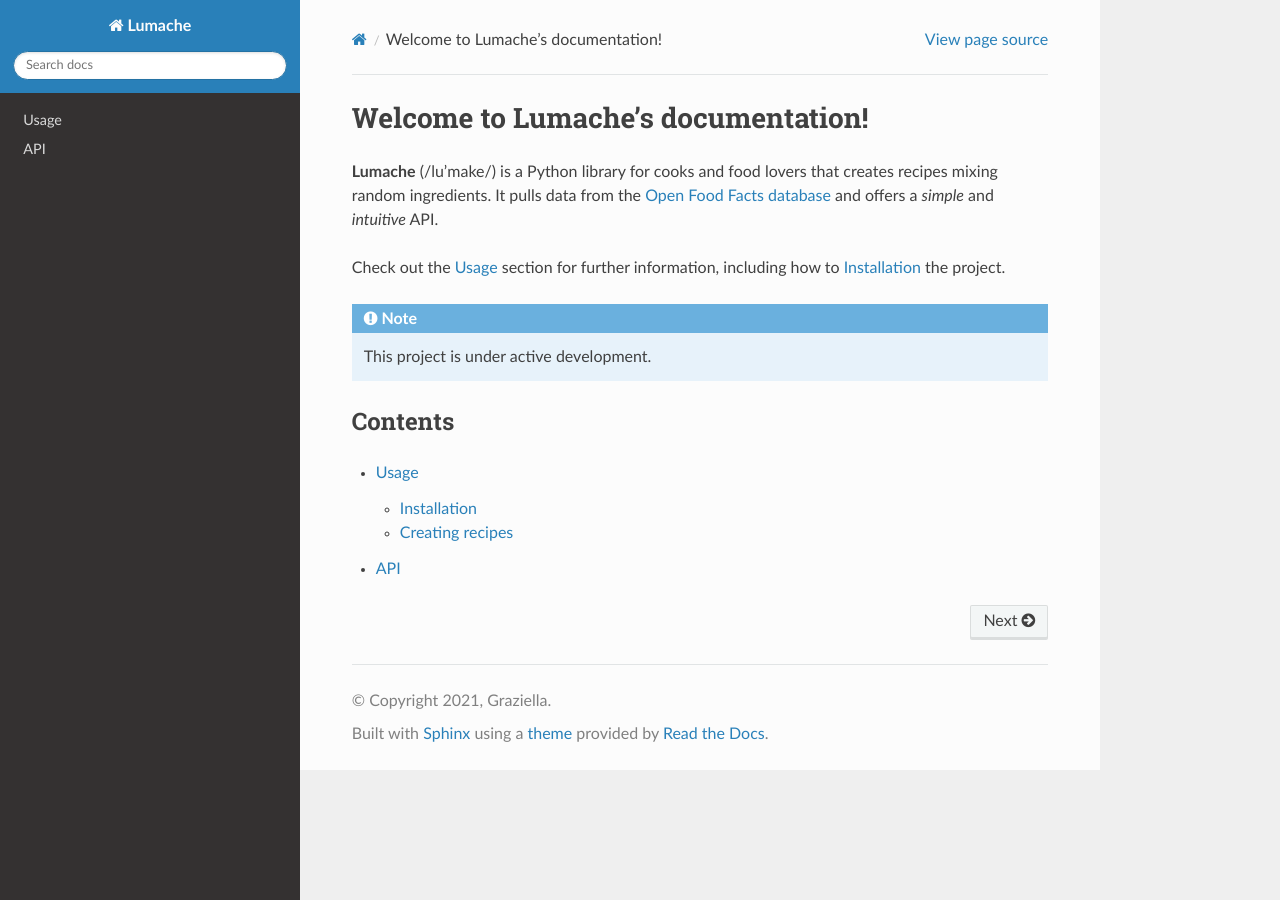
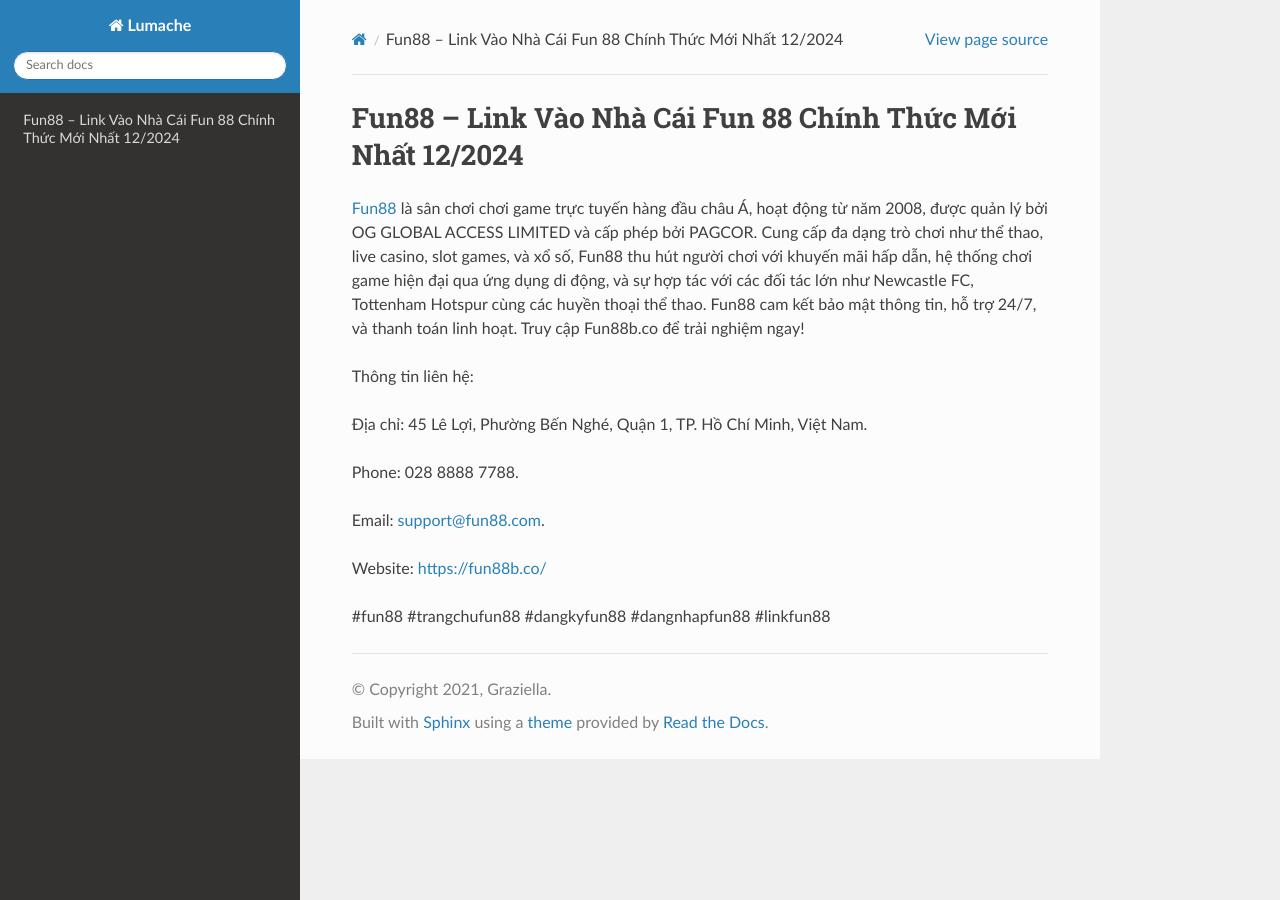
Before and after one commit to parkisngan19/fun88bco1link1, a Sphinx documentation site: the page built from docs/source/index.rst, in a window 1280 px wide. Built offline with Sphinx 7.4.7 and the Read the Docs theme 3.1.0, drawn with Linux system fonts in a browser that asks for light colours.

Commit message:
Update index.rst

```diff
--- a/docs/source/index.rst
+++ b/docs/source/index.rst
@@ -1,22 +1,16 @@
-Welcome to Lumache's documentation!
+Fun88 – Link Vào Nhà Cái Fun 88 Chính Thức Mới Nhất 12/2024
 ===================================
 
-**Lumache** (/lu'make/) is a Python library for cooks and food lovers
-that creates recipes mixing random ingredients.
-It pulls data from the `Open Food Facts database <https://world.openfoodfacts.org/>`_
-and offers a *simple* and *intuitive* API.
+`Fun88 <https://fun88b.co/>`_ là sân chơi chơi game trực tuyến hàng đầu châu Á, hoạt động từ năm 2008, được quản lý bởi OG GLOBAL ACCESS LIMITED và cấp phép bởi PAGCOR. Cung cấp đa dạng trò chơi như thể thao, live casino, slot games, và xổ số, Fun88 thu hút người chơi với khuyến mãi hấp dẫn, hệ thống chơi game hiện đại qua ứng dụng di động, và sự hợp tác với các đối tác lớn như Newcastle FC, Tottenham Hotspur cùng các huyền thoại thể thao. Fun88 cam kết bảo mật thông tin, hỗ trợ 24/7, và thanh toán linh hoạt. Truy cập Fun88b.co để trải nghiệm ngay!
 
-Check out the :doc:`usage` section for further information, including
-how to :ref:`installation` the project.
+Thông tin liên hệ:
 
-.. note::
+Địa chỉ: 45 Lê Lợi, Phường Bến Nghé, Quận 1, TP. Hồ Chí Minh, Việt Nam.
 
-   This project is under active development.
+Phone: 028 8888 7788.
 
-Contents
---------
+Email: support@fun88.com.
 
-.. toctree::
+Website: https://fun88b.co/
 
-   usage
-   api
+#fun88 #trangchufun88 #dangkyfun88 #dangnhapfun88 #linkfun88
```
